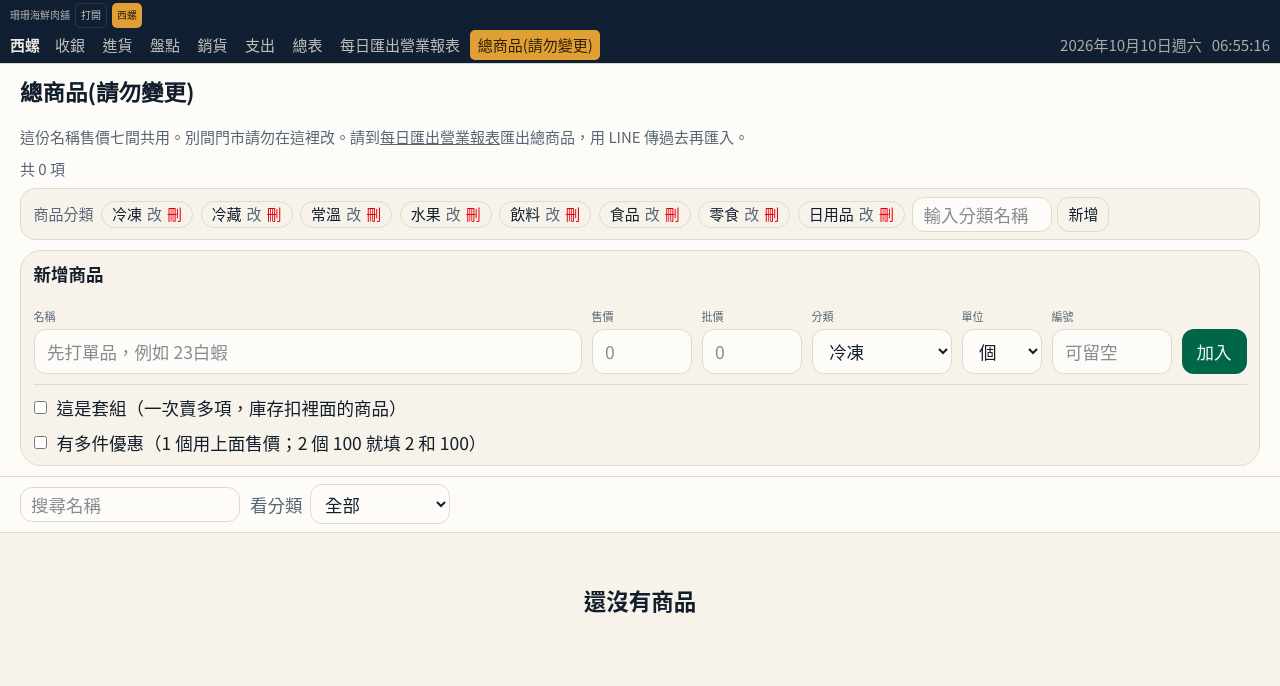
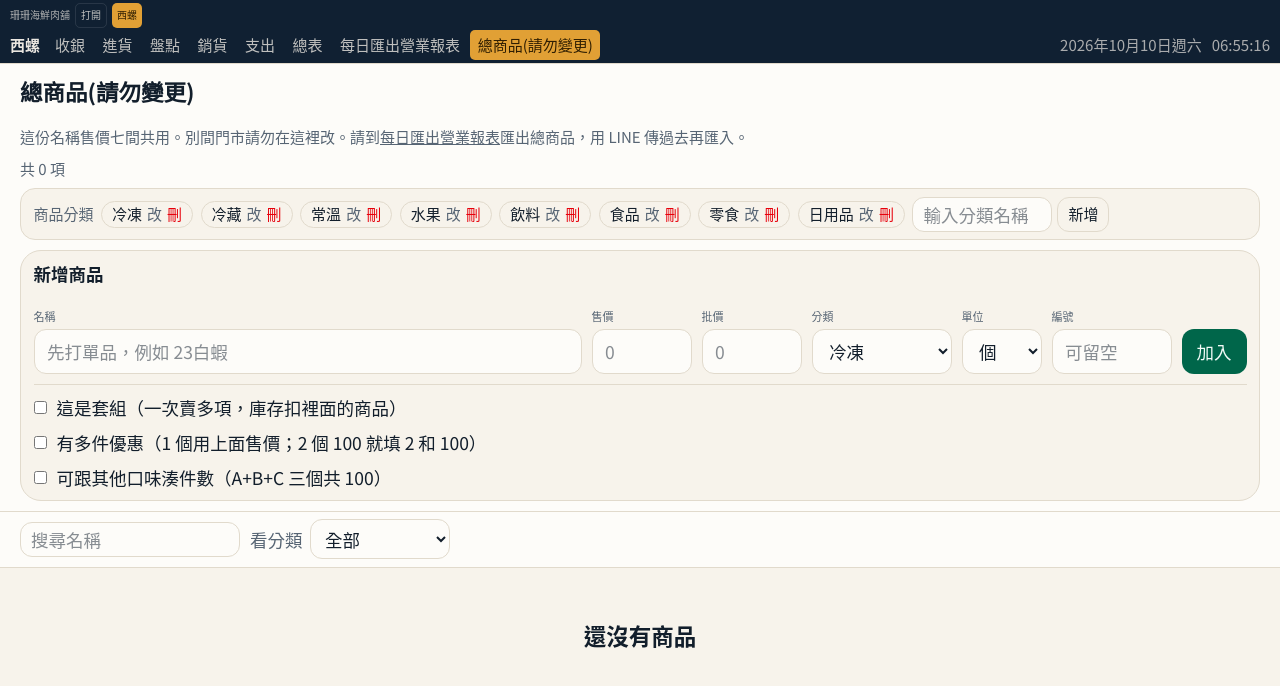
Before and after one commit to samsam60076-maker/sop, a Next.js app in the folder men-shi-pos/: page /products in a window 1280 px wide. Shown: the top 686 px of the page. Built offline with nearby package versions, Linux system fonts and the light colour scheme.

Commit message:
總商品可設跨口味任選優惠，收銀 A+B+C 收 100。
同一群組商品湊滿件數就依優惠合計。

```diff
--- a/men-shi-pos/components/checkout-view.tsx
+++ b/men-shi-pos/components/checkout-view.tsx
@@ -20,7 +20,7 @@ import { YmdPicker } from "@/components/ymd-picker";
 import { listedCategories, normalizeSettings } from "@/lib/shop";
 import {
   comboPartsOf,
-  dealTotal,
+  priceCartLines,
   isCombo,
   lineAmount,
   priceTiersOf,
@@ -188,17 +188,24 @@ export function CheckoutView() {
     return sortForCheckout(filtered, checkoutOrder);
   }, [state.products, query, category, checkoutOrder]);
 
-  const lines = cart
-    .map((line) => {
-      const product = state.products.find((item) => item.id === line.productId);
-      if (!product) return null;
-      const amount =
-        staffBuy || line.priceReason || isCombo(product)
-          ? line.unitPrice * line.qty
-          : dealTotal(product, line.qty);
-      return { ...line, product, amount };
-    })
-    .filter((line): line is NonNullable<typeof line> => Boolean(line));
+  const lines = (() => {
+    const raw = cart
+      .map((line) => {
+        const product = state.products.find((item) => item.id === line.productId);
+        if (!product) return null;
+        return { ...line, product };
+      })
+      .filter((line): line is NonNullable<typeof line> => Boolean(line));
+    const priced = priceCartLines(raw, staffBuy);
+    return raw.map((line) => {
+      const row = priced.find((item) => item.id === line.id);
+      return {
+        ...line,
+        amount: row?.amount ?? line.unitPrice * line.qty,
+        mixHint: row?.mixHint,
+      };
+    });
+  })();
 
   const total = lines.reduce((sum, line) => sum + line.amount, 0);
   const itemCount = lines.reduce((sum, line) => sum + line.qty, 0);
@@ -734,8 +741,13 @@ export function CheckoutView() {
                       <Trash2 className="size-3.5" />
                     </button>
                   </div>
-                  {(discounted && !staffBuy) || line.qty > 1 ? (
+                  {(discounted && !staffBuy) || line.qty > 1 || line.mixHint ? (
                     <div className="mt-0.5 flex gap-3">
+                      {line.mixHint ? (
+                        <span className="text-[11px] text-emerald-800">
+                          {line.mixHint}
+                        </span>
+                      ) : null}
                       {discounted && !staffBuy ? (
                         <button
                           type="button"
--- a/men-shi-pos/components/products-view.tsx
+++ b/men-shi-pos/components/products-view.tsx
@@ -19,6 +19,7 @@ import {
   comboListTotal,
   comboPartsOf,
   isCombo,
+  mixDealOf,
   priceTiersOf,
 } from "@/lib/pricing";
 import { normalizeSettings } from "@/lib/shop";
@@ -40,6 +41,10 @@ type FormState = {
   pickIds: string[];
   pickQty: string;
   tiers: { qty: string; total: string }[];
+  mixOn: boolean;
+  mixGroup: string;
+  mixQty: string;
+  mixTotal: string;
 };
 
 type RowDraft = {
@@ -70,6 +75,10 @@ function emptyForm(category: string): FormState {
     pickIds: [],
     pickQty: "1",
     tiers: [],
+    mixOn: false,
+    mixGroup: "任選3個100",
+    mixQty: "3",
+    mixTotal: "100",
   };
 }
 
@@ -136,6 +145,10 @@ function formFromProduct(product: Product): FormState {
       qty: String(tier.qty),
       total: String(tier.total),
     })),
+    mixOn: Boolean(mixDealOf(product)),
+    mixGroup: mixDealOf(product)?.group ?? "任選3個100",
+    mixQty: String(mixDealOf(product)?.qty ?? 3),
+    mixTotal: String(mixDealOf(product)?.total ?? 100),
   };
 }
 
@@ -389,6 +402,14 @@ export function ProductsView() {
             total: Number(tier.total) || 0,
           }))
           .filter((tier) => tier.qty >= 2);
+    const mixDeal =
+      form.asCombo || !form.mixOn
+        ? null
+        : {
+            group: form.mixGroup.trim() || "任選3個100",
+            qty: Number(form.mixQty) || 0,
+            total: Number(form.mixTotal) || 0,
+          };
     const payload = {
       sku: form.sku,
       name,
@@ -399,6 +420,7 @@ export function ProductsView() {
       minStock: 0,
       comboParts,
       priceTiers,
+      mixDeal,
     };
     const result = editingId
       ? updateProduct({ ...payload, id: editingId })
@@ -665,6 +687,7 @@ export function ProductsView() {
                     ...current,
                     asCombo: event.target.checked,
                     tiers: event.target.checked ? [] : current.tiers,
+                    mixOn: event.target.checked ? false : current.mixOn,
                   }))
                 }
               />
@@ -968,6 +991,75 @@ export function ProductsView() {
                     庫存仍按件扣。賣 1 件扣 1，賣 2 件扣 2，只是收銀收 100 而不是 120。
                   </p>
                 ) : null}
+                <label className="flex items-center gap-2 text-sm">
+                  <input
+                    type="checkbox"
+                    checked={form.mixOn}
+                    onChange={(event) =>
+                      setForm((current) => ({
+                        ...current,
+                        mixOn: event.target.checked,
+                      }))
+                    }
+                  />
+                  可跟其他口味湊件數（A+B+C 三個共 100）
+                </label>
+                {form.mixOn ? (
+                  <div className="space-y-2 rounded-md bg-muted/40 px-2 py-2">
+                    <p className="text-xs text-muted-foreground">
+                      同一群組的商品可以互相湊。A、B、C、D、E 都勾這個，群組都寫「任選3個100」，收銀點 A+B+C 就收 100。
+                    </p>
+                    <div className="flex flex-wrap items-end gap-2">
+                      <label className="min-w-[8rem] flex-1 space-y-0.5">
+                        <span className="text-[11px] text-muted-foreground">
+                          群組
+                        </span>
+                        <input
+                          value={form.mixGroup}
+                          onChange={(event) =>
+                            setForm((current) => ({
+                              ...current,
+                              mixGroup: event.target.value,
+                            }))
+                          }
+                          className={cn(addInputClass, "w-full")}
+                        />
+                      </label>
+                      <label className="w-20 space-y-0.5">
+                        <span className="text-[11px] text-muted-foreground">
+                          幾個
+                        </span>
+                        <input
+                          className={cn(addInputClass, "w-full tabular-nums")}
+                          inputMode="numeric"
+                          value={form.mixQty}
+                          onChange={(event) =>
+                            setForm((current) => ({
+                              ...current,
+                              mixQty: event.target.value,
+                            }))
+                          }
+                        />
+                      </label>
+                      <label className="w-24 space-y-0.5">
+                        <span className="text-[11px] text-muted-foreground">
+                          收多少
+                        </span>
+                        <input
+                          className={cn(addInputClass, "w-full tabular-nums")}
+                          inputMode="numeric"
+                          value={form.mixTotal}
+                          onChange={(event) =>
+                            setForm((current) => ({
+                              ...current,
+                              mixTotal: event.target.value,
+                            }))
+                          }
+                        />
+                      </label>
+                    </div>
+                  </div>
+                ) : null}
               </div>
             )}
           </div>
@@ -1118,7 +1210,8 @@ export function ProductsView() {
                           !product.active ||
                           dirty ||
                           isCombo(product) ||
-                          priceTiersOf(product).length > 0) && (
+                          priceTiersOf(product).length > 0 ||
+                          mixDealOf(product)) && (
                           <span className="shrink-0 text-[11px] text-muted-foreground">
                             {product.sku}
                             {product.active ? "" : " · 已停售"}
@@ -1129,6 +1222,9 @@ export function ProductsView() {
                               (tier) =>
                                 ` · ${tier.qty}個${tier.total}`,
                             )}
+                            {mixDealOf(product)
+                              ? ` · ${mixDealOf(product)?.group}`
+                              : ""}
                             {dirty ? " · 未確定" : ""}
                           </span>
                         )}
--- a/men-shi-pos/lib/engine.ts
+++ b/men-shi-pos/lib/engine.ts
@@ -9,6 +9,7 @@ import type {
   PaymentMethod,
   Category,
   ComboPart,
+  MixDeal,
   PriceTier,
   Unit,
   Stocktake,
@@ -104,6 +105,15 @@ function cleanPriceTiers(input: PriceTier[] | undefined): PriceTier[] {
   return tiers.sort((left, right) => left.qty - right.qty);
 }
 
+function cleanMixDeal(input: MixDeal | null | undefined): MixDeal | undefined {
+  if (!input) return undefined;
+  const group = input.group.trim();
+  const qty = Math.round(input.qty);
+  const total = Math.round(input.total);
+  if (!group || qty < 2 || !Number.isFinite(total) || total < 0) return undefined;
+  return { group, qty, total };
+}
+
 function addStock(products: Product[], add: Map<string, number>) {
   return products.map((product) => {
     const qty = add.get(product.id) ?? 0;
@@ -169,6 +179,7 @@ export function upsertProduct(
     minStock: number;
     comboParts?: ComboPart[];
     priceTiers?: PriceTier[];
+    mixDeal?: MixDeal | null;
   },
 ): EngineResult<Product> {
   const name = input.name.trim();
@@ -212,6 +223,12 @@ export function upsertProduct(
           ? priceTiersOf(existingForDeals)
           : []
         : cleanPriceTiers(input.priceTiers);
+  const mixDeal =
+    comboParts.length > 0
+      ? undefined
+      : input.mixDeal === undefined
+        ? existingForDeals?.mixDeal
+        : cleanMixDeal(input.mixDeal);
 
   const category = input.category.trim();
   if (!category) return { ok: false, error: "請選擇分類" };
@@ -242,6 +259,7 @@ export function upsertProduct(
       minStock: comboParts.length > 0 ? 0 : Math.round(input.minStock),
       comboParts,
       priceTiers,
+      mixDeal,
     };
     return {
       ok: true,
@@ -272,6 +290,7 @@ export function upsertProduct(
     active: true,
     comboParts,
     priceTiers,
+    mixDeal,
   };
   return {
     ok: true,
--- a/men-shi-pos/lib/pricing.ts
+++ b/men-shi-pos/lib/pricing.ts
@@ -1,4 +1,10 @@
-import type { ComboPart, PriceTier, Product, SaleItem } from "@/lib/types";
+import type {
+  ComboPart,
+  MixDeal,
+  PriceTier,
+  Product,
+  SaleItem,
+} from "@/lib/types";
 
 export function comboPartsOf(product: Product): ComboPart[] {
   return (product.comboParts ?? []).filter(
@@ -10,6 +16,20 @@ export function priceTiersOf(product: Product): PriceTier[] {
   return (product.priceTiers ?? []).filter(
     (tier) => tier.qty >= 2 && Number.isFinite(tier.total) && tier.total >= 0,
   );
+}
+
+export function mixDealOf(product: Product): MixDeal | null {
+  const raw = product.mixDeal;
+  if (!raw) return null;
+  const group = raw.group.trim();
+  const qty = Math.round(raw.qty);
+  const total = Math.round(raw.total);
+  if (!group || qty < 2 || !Number.isFinite(total) || total < 0) return null;
+  return { group, qty, total };
+}
+
+export function mixDealKey(deal: MixDeal) {
+  return `${deal.group}::${deal.qty}::${deal.total}`;
 }
 
 export function isCombo(product: Product): boolean {
@@ -136,3 +156,80 @@ export function expandComboLines(
 export function saleItemsTotal(items: SaleItem[]): number {
   return items.reduce((sum, item) => sum + lineAmount(item), 0);
 }
+
+export function priceCartLines(
+  lines: {
+    id: string;
+    product: Product;
+    qty: number;
+    unitPrice: number;
+    priceReason?: string;
+  }[],
+  staffBuy: boolean,
+): { id: string; amount: number; mixHint?: string }[] {
+  const byId = new Map<string, { amount: number; mixHint?: string }>();
+  const groups = new Map<
+    string,
+    {
+      deal: MixDeal;
+      members: { id: string; qty: number; price: number }[];
+    }
+  >();
+
+  for (const line of lines) {
+    const locked =
+      staffBuy ||
+      Boolean(line.priceReason) ||
+      isCombo(line.product) ||
+      line.unitPrice !== line.product.price;
+    const deal = locked ? null : mixDealOf(line.product);
+    if (!deal) {
+      const amount =
+        staffBuy || line.priceReason || isCombo(line.product)
+          ? line.unitPrice * line.qty
+          : dealTotal(line.product, line.qty);
+      byId.set(line.id, { amount });
+      continue;
+    }
+    const key = mixDealKey(deal);
+    const bucket = groups.get(key) ?? { deal, members: [] };
+    bucket.members.push({
+      id: line.id,
+      qty: line.qty,
+      price: line.product.price,
+    });
+    groups.set(key, bucket);
+  }
+
+  for (const { deal, members } of groups.values()) {
+    const units: { id: string; price: number }[] = [];
+    for (const member of members) {
+      for (let i = 0; i < member.qty; i += 1) units.push(member);
+    }
+    const packs = Math.floor(units.length / deal.qty);
+    const covered = packs * deal.qty;
+    const shares = allocateAmounts(
+      units.slice(0, covered).map((unit) => unit.price),
+      packs * deal.total,
+    );
+    const totals = new Map<string, number>();
+    units.forEach((unit, index) => {
+      const add =
+        index < covered ? (shares[index] ?? 0) : unit.price;
+      totals.set(unit.id, (totals.get(unit.id) ?? 0) + add);
+    });
+    const hint = packs > 0 ? `任選${deal.qty}個${deal.total}` : undefined;
+    for (const member of members) {
+      byId.set(member.id, {
+        amount: totals.get(member.id) ?? 0,
+        mixHint: hint,
+      });
+    }
+  }
+
+  return lines.map((line) => ({
+    id: line.id,
+    amount: byId.get(line.id)?.amount ?? 0,
+    mixHint: byId.get(line.id)?.mixHint,
+  }));
+}
--- a/men-shi-pos/render.yaml
+++ b/men-shi-pos/render.yaml
@@ -13,4 +13,4 @@ services:
       - key: NODE_ENV
         value: production
       - key: DEPLOY_MARK
-        value: "2026-10-10-purchase-delete"
+        value: "2026-10-10-mix-deal"
```
Also changed, not shown: men-shi-pos/lib/types.ts (+7 -0 lines).
